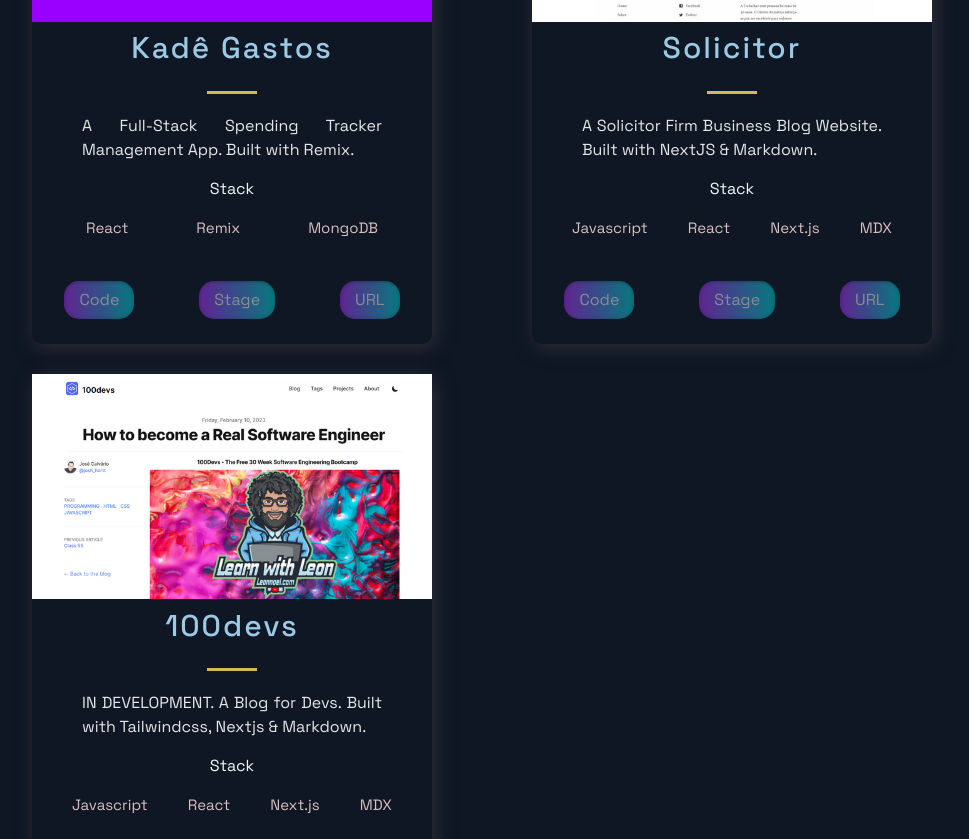
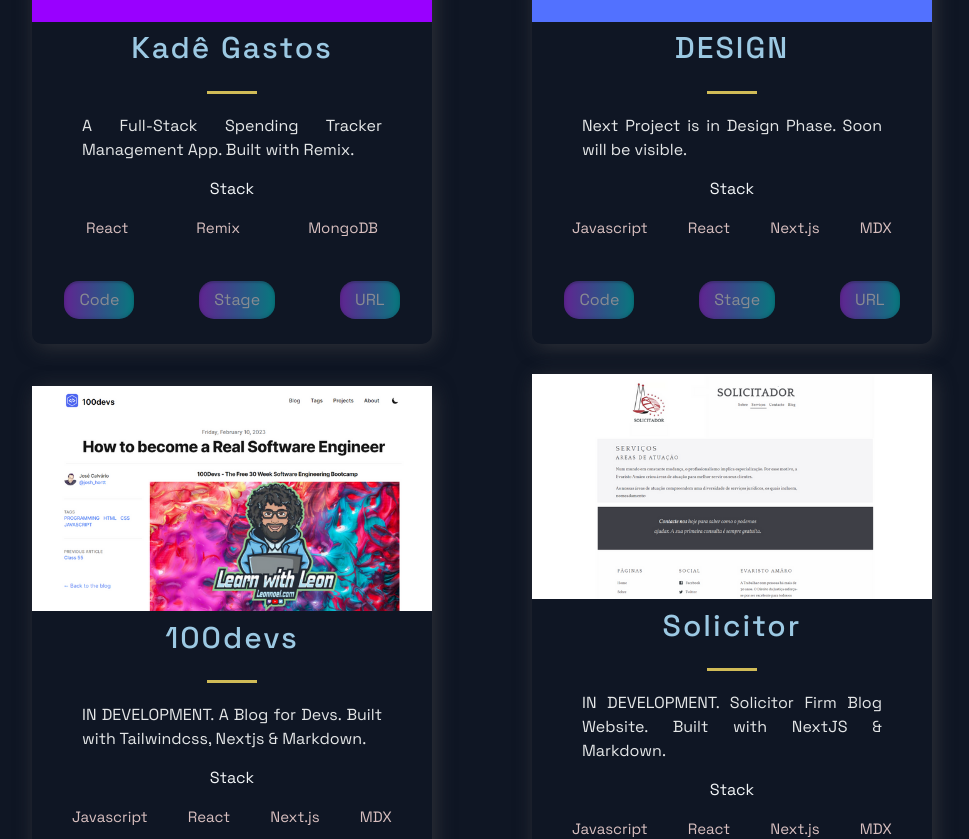
Before and after one commit to Joshhortt/portfolio-app, a Next.js app: page / in a window 1280 px wide. Shown: the part 7542-8381 px from the top of the page, without its empty margins (158-1127 px from the left). Built offline with nearby package versions, Linux system fonts and the light colour scheme.

Commit message:
update: Add new project + image

```diff
--- a/src/constants/constants.js
+++ b/src/constants/constants.js
@@ -229,13 +229,12 @@
     id: 22,
   },
   {
-    title: "Solicitor",
-    description:
-      "A Solicitor Firm Business Blog Website. Built with NextJS & Markdown.",
+    title: "DESIGN",
+    description: "Next Project is in Design Phase. Soon will be visible.",
     image: "/images/24.png",
     tags: ["Javascript", "React", "Next.js", "MDX"],
     source: "",
-    visit: "https://github.com/Joshhortt/solicitor",
+    visit: "",
     id: 23,
   },
   {
@@ -248,6 +247,16 @@
     visit: "https://github.com/Joshhortt/hundred-devs",
     id: 24,
   },
+  {
+    title: "Solicitor",
+    description:
+      "IN DEVELOPMENT. Solicitor Firm  Blog Website. Built with NextJS & Markdown.",
+    image: "/images/26.png",
+    tags: ["Javascript", "React", "Next.js", "MDX"],
+    source: "",
+    visit: "https://github.com/Joshhortt/solicitor",
+    id: 25,
+  },
 ];
 
 export const TimeLineData = [
```
Also changed, not shown: public/images/24.png, public/images/26.png (added).
